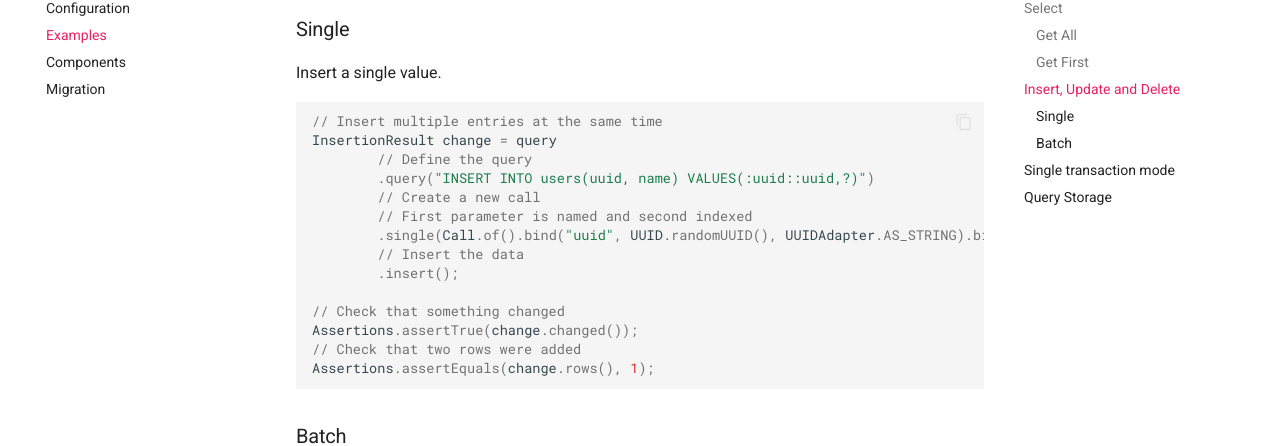
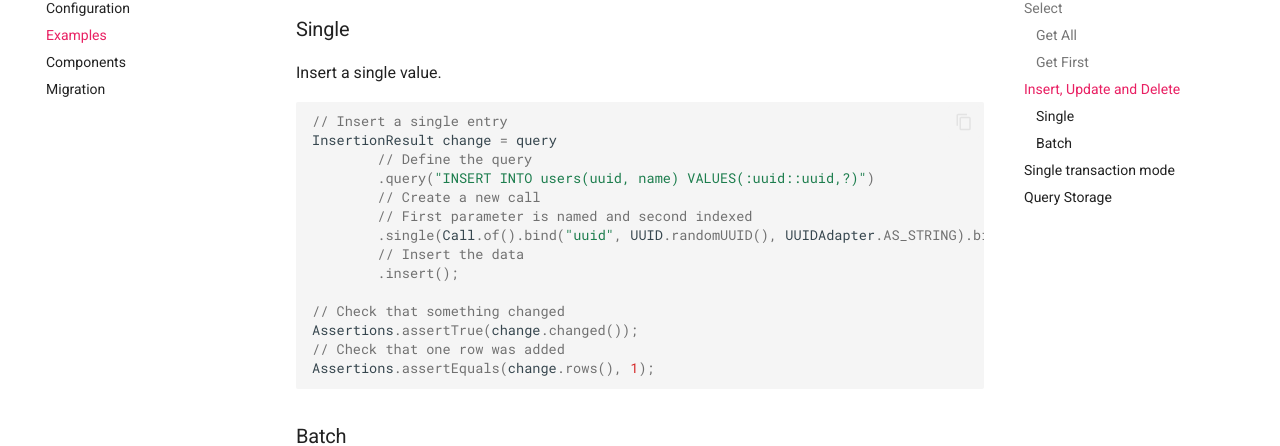
Before and after one commit to rainbowdashlabs/sadu-docs, an MkDocs documentation site: the page built from docs/queries/examples.md, in a window 1280 px wide and 900 px high, scrolled down 1082 px. Shown: the part 148-594 px from the top of the window. Built offline with MkDocs 1.6.1 and Material for MkDocs 9.7.7, drawn with Linux system fonts in a browser that asks for light colours; comment, search, counter and statistics services are not loaded.

Commit message:
Fix single insert example comments (#5)

````diff
--- a/docs/queries/examples.md
+++ b/docs/queries/examples.md
@@ -54,7 +54,7 @@ Inserts return an InsertionResult, which provides additional access to generated
 Insert a single value.
 
 ```java
-// Insert multiple entries at the same time
+// Insert a single entry
 InsertionResult change = query
         // Define the query
         .query("INSERT INTO users(uuid, name) VALUES(:uuid::uuid,?)")
@@ -66,7 +66,7 @@ InsertionResult change = query
 
 // Check that something changed
 Assertions.assertTrue(change.changed());
-// Check that two rows were added
+// Check that one row was added
 Assertions.assertEquals(change.rows(), 1);
 ```
 
````
